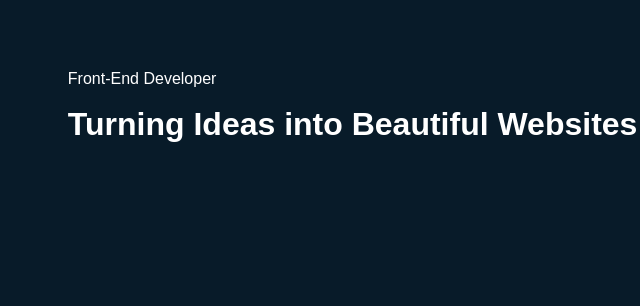
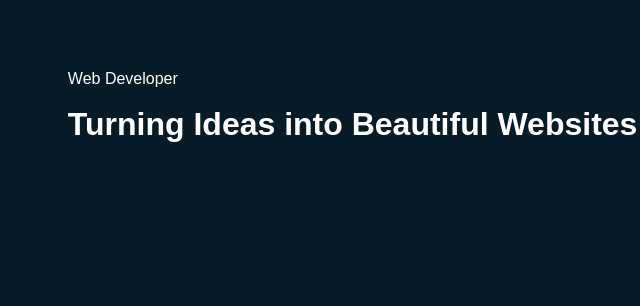
Before and after one commit to albertostan/personal-portofolio, a plain HTML site: page index.html in a window 1280 px wide. Shown: the part 194-500 px from the top of the page, 491-1131 px from the left. Drawn offline with Linux system fonts and the light colour scheme.

Commit message:
Update index.html

```diff
--- a/index.html
+++ b/index.html
@@ -3,7 +3,7 @@
 <head>
     <meta charset="UTF-8">
     <meta name="viewport" content="width=device-width, initial-scale=1.0">
-    <title>Document</title>
+    <title>Personal Portofolio</title>
     <link rel="stylesheet" href="style.css">
     <link rel="stylesheet" href="https://cdnjs.cloudflare.com/ajax/libs/font-awesome/6.0.0-beta3/css/all.min.css">
     <script src="https://cdn.emailjs.com/dist/email.min.js"></script>
@@ -29,7 +29,7 @@
             <img src="./images/DKID9378.JPG">
         </div>
         <div class="profile-text">
-            <p>Front-End Developer</p><br>
+            <p>Web Developer</p><br>
             <h1>Turning Ideas into Beautiful Websites</h1>
         </div>
     </div>
```
